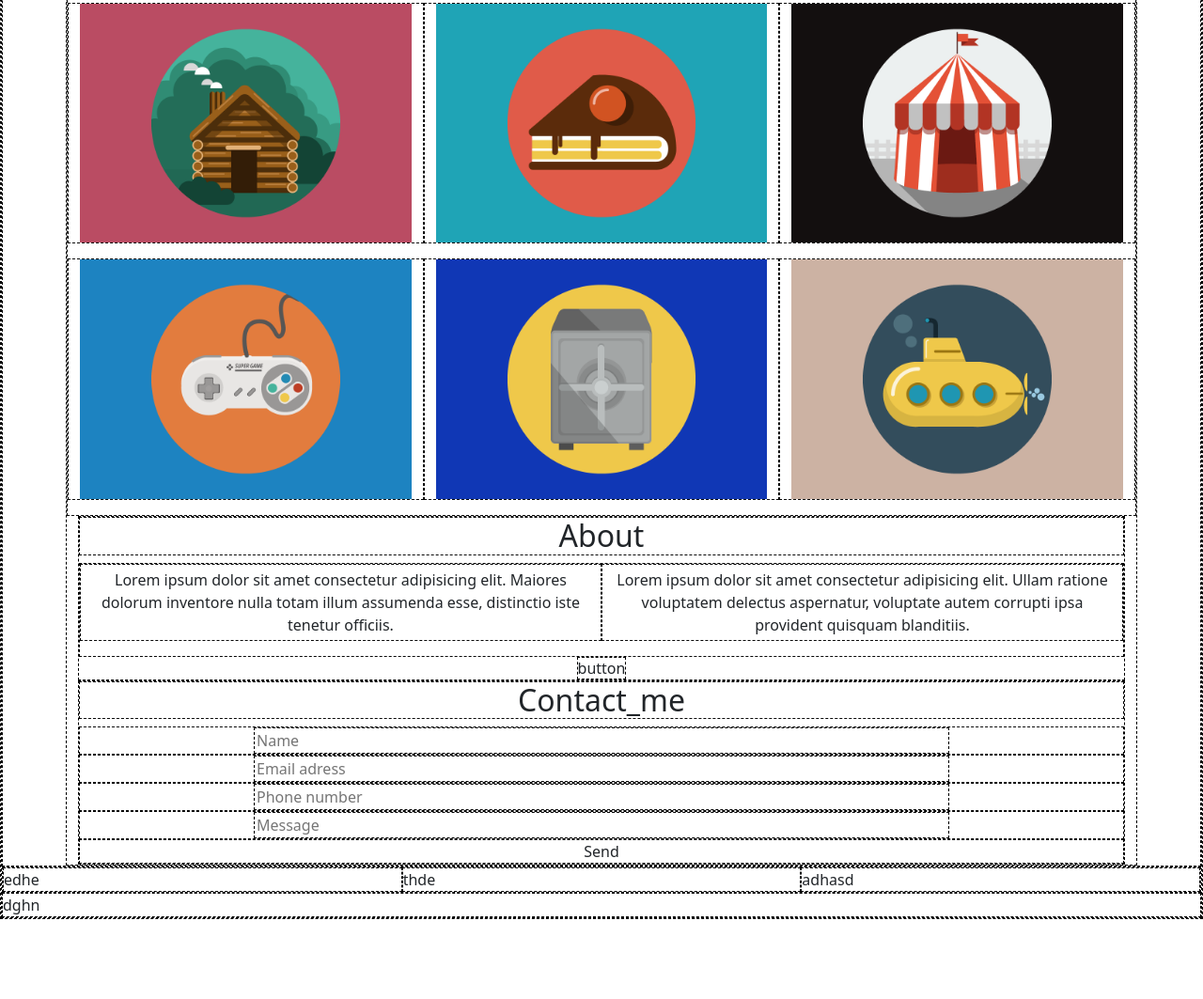
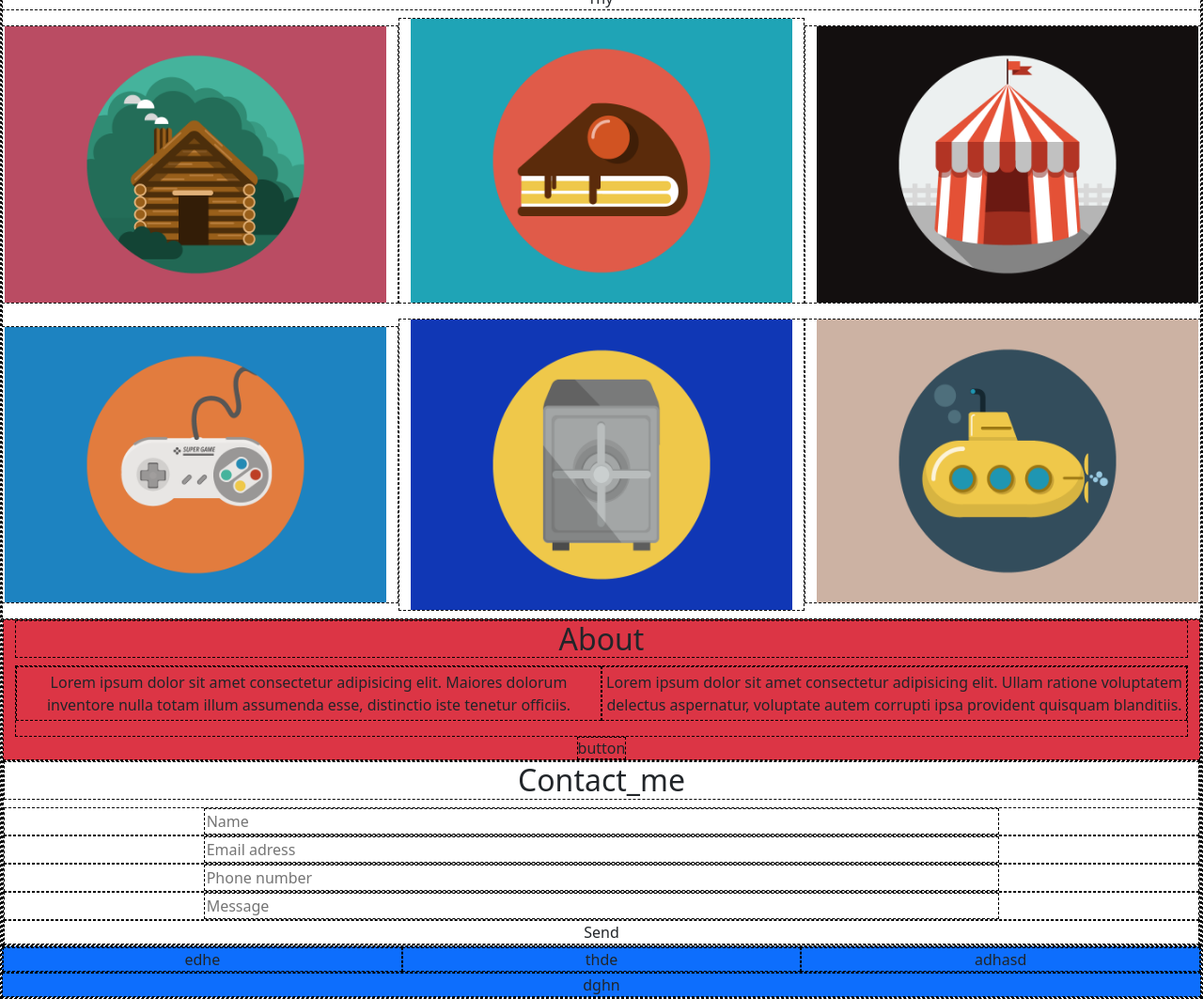
Before and after one commit to fabiodelli/html-css-bootstrap-freelancer, a plain HTML site: page index.html in a window 1280 px wide. Shown: the part 397-1460 px from the top of the page at 94% size. Before the commit the page ends 1375 px from the top, so only its background shows below. Drawn offline with nearby package versions, Linux system fonts and the light colour scheme.

Commit message:
fix margin and container

```diff
--- a/assets/css/style.css
+++ b/assets/css/style.css
@@ -1,7 +1,3 @@
 *{
     border: dashed black 1px;
 }
-
-.avatar_img{
-    width: 200px;
-}
--- a/index.html
+++ b/index.html
@@ -21,7 +21,7 @@
         <!-- Header--------------------------------------------------------- -->
 
         <header>
-            <div class="navbar d-flex ">
+            <div class="navbar d-flex text-center ">
                 <div class="col text-center">fhd</div>
                 <div class="col text-center">yjd</div>
             </div>
@@ -30,30 +30,31 @@
         <!-- Main------------------------------------------------------------- -->
 
         <Main>
-            <div class="container text-center">
+            <div class="container-fluid text-center bg-danger">
                 <img class="bg-danger col-2" src="./assets/img/avatar.svg"
                     alt="Avatar">
                 <h1 class="col">start bootstrap</h1>
                 <div>dh</div>
                 <div>d</div>
+            </div>
 
-                <div class="row flex-wrap">
+                <div class="row flex-wrap text-center">
                     <div class="col-12">rhy</div>
                     <img src="./assets/img/cabin.png" alt="Cabin" class="col-12 col-md-6 col-lg-4 mt-3
                         mb-2">
-                    <img src="./assets/img/cake.png" alt="Cabin" class="col-12 col-md-6 col-lg-4 mt-3
+                    <img src="./assets/img/cake.png" alt="Cabin" class="col-12 col-md-6 col-lg-4 mt-2
                         mb-2">
                     <img src="./assets/img/circus.png" alt="Cabin" class="col-12 col-md-6 col-lg-4 mt-2 mt-md-3
                         mb-2">
-                    <img src="./assets/img/game.png" alt="Cabin" class="col-12 col-md-6 col-lg-4 mt-2 mb-md-3
+                    <img src="./assets/img/game.png" alt="Cabin" class="col-12 col-md-6 col-lg-4 mt-2 mt-md-3 mb-md-2 mb-lg-3
                         mb-2">
                     <img src="./assets/img/safe.png" alt="Cabin" class="col-12 col-md-6 col-lg-4 mt-2
-                        mb-3">
+                        mb-2">
                     <img src="./assets/img/submarine.png" alt="Cabin" class="col-12 col-md-6 col-lg-4
                         mt-2 mb-3">
                 </div>
 
-                <div>
+                <div class="container-fluid bg-danger text-center">
                     <h2>About</h2>
                     <div class="d-flex flex-wrap">
                         <p class="col-12 col-md-6 p-1">Lorem ipsum dolor sit amet consectetur adipisicing elit.
@@ -66,7 +67,7 @@
                     <span class="button">button</span>
                 </div>
 
-                <div class="d-flex flex-column">
+                <div class="d-flex flex-column text-center">
                     <h2>Contact_me</h2>
                     <div>
                         <input class="col-8" type="text" placeholder="Name">
@@ -91,13 +92,13 @@
         <!-- Footer------------------------------------------------------------------ -->
 
 
-            <div class="d-flex flex-wrap">
+            <div class="d-flex flex-wrap text-center bg-primary">
                 <div class="col-12 col-md-4">edhe</div>
                 <div class="col-12 col-md-4">thde</div>
                 <div class="col-12 col-md-4">adhasd</div>
             </div>
 
-            <div class="col-12">dghn</div>
+            <div class="col-12 text-center bg-primary">dghn</div>
 
 
         <script
```
